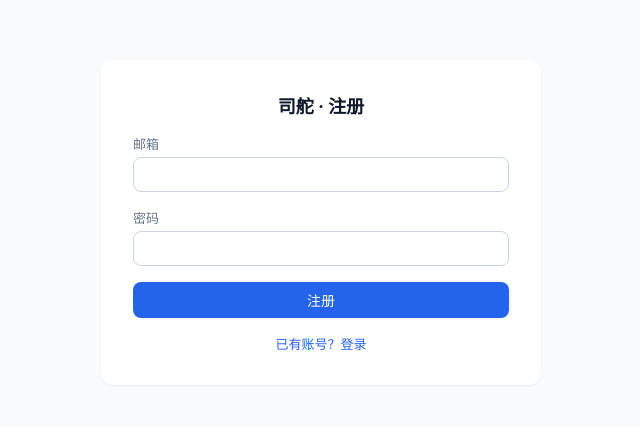
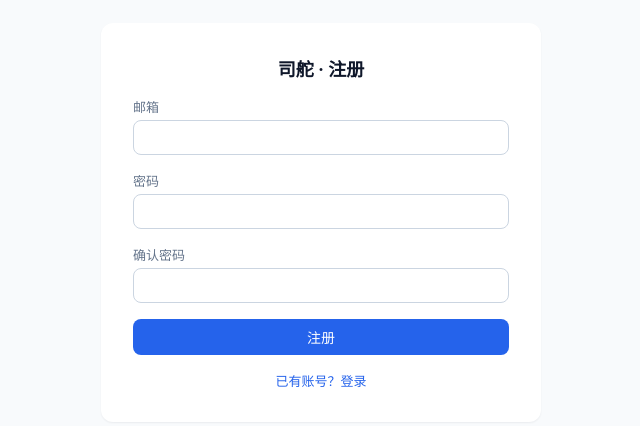
Before and after one commit to z1joey/steward, a Vue app in the folder frontend/: page /register in a window 1280 px wide. Shown: the part 178-604 px from the top of the page, without its empty margins (319-959 px from the left). Built offline with nearby package versions, Linux system fonts and the light colour scheme.

Commit message:
feat(EMAIL-2): 注册密码二次确认
- 注册表单新增「确认密码」；两次不一致提交时红字「两次输入的密码不一致」
  （输入即清除提示）；文案入 copy.ts
- e2e：T-AUTH-01 增加不一致拦截断言，注册表单补填确认字段（21 passed）

```diff
--- a/frontend/src/features/auth/pages/RegisterView.vue
+++ b/frontend/src/features/auth/pages/RegisterView.vue
@@ -17,12 +17,17 @@ const ctx = useStoreContextStore();
 
 const email = ref("");
 const password = ref("");
+const confirmPassword = ref("");
 const error = ref("");
 const submitting = ref(false);
 
 async function submit(): Promise<void> {
   if (submitting.value) return;
   error.value = "";
+  if (password.value !== confirmPassword.value) {
+    error.value = COPY.passwordMismatch;
+    return;
+  }
   submitting.value = true;
   try {
     await api.post("/auth/register", { email: email.value.trim(), password: password.value });
@@ -66,6 +71,16 @@ async function submit(): Promise<void> {
       <label class="field">
         <span>{{ COPY.password }}</span>
         <input v-model="password" name="password" type="password" required />
+      </label>
+      <label class="field">
+        <span>{{ COPY.confirmPassword }}</span>
+        <input
+          v-model="confirmPassword"
+          name="confirmPassword"
+          type="password"
+          required
+          @input="error = ''"
+        />
       </label>
       <p v-if="error" class="error" role="alert">{{ error }}</p>
       <button class="primary" type="submit" :disabled="submitting">
--- a/frontend/src/shared/copy.ts
+++ b/frontend/src/shared/copy.ts
@@ -124,6 +124,8 @@ export const COPY = {
   register: "注册",
   email: "邮箱",
   password: "密码",
+  confirmPassword: "确认密码",
+  passwordMismatch: "两次输入的密码不一致",
   loginFailed: "邮箱或密码错误",
   logout: "退出登录",
   createStore: "创建门店",
```
Also changed, not shown: 1 other file (tests, documents, lock files or other folders).
